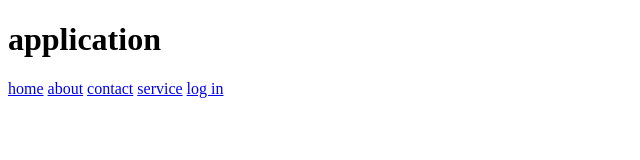
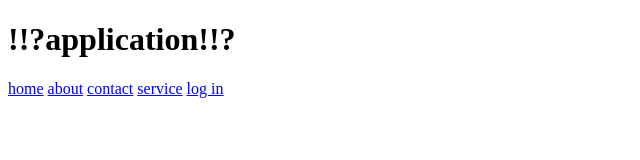
Before and after one commit to akshayab03/master, a plain HTML site: page index.html in a window 1280 px wide. Shown: the whole page, without its empty margins (0-640 px from the left). Drawn offline with Linux system fonts and the light colour scheme.

Commit message:
Update index.html added expressions

```diff
--- a/index.html
+++ b/index.html
@@ -5,7 +5,7 @@
         <title>web pages</title>
     </head>
     <body>
-        <h1>application</h1>
+        <h1>!!?application!!?</h1>
         <a href="home.html">home</a>
         <a href="about.html">about</a>
         <a href="contact.html">contact</a>
```
